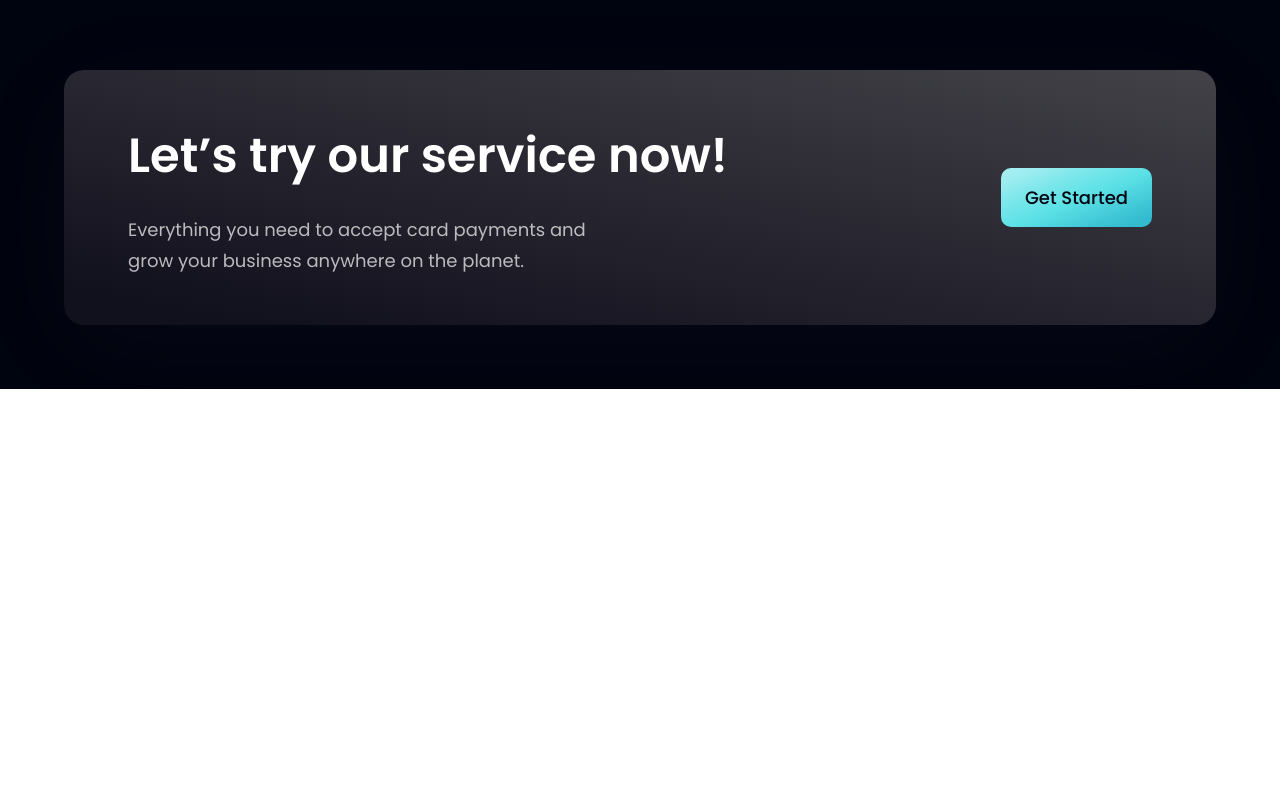
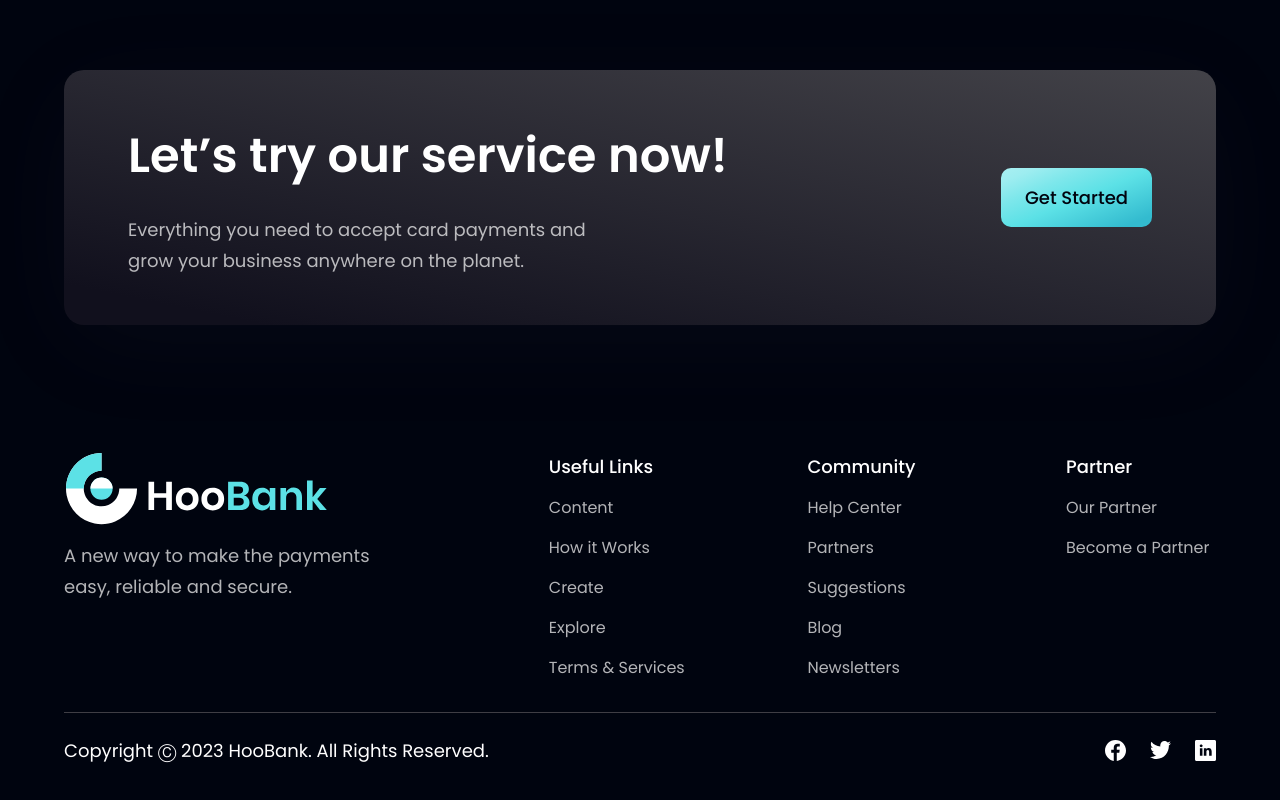
Before and after one commit to NegasiHaile/hoobank-clone, a React (Vite) app: page / in a window 1280 px wide. Shown: the part 4118-4918 px from the top of the page. Before the commit the page ends 4507 px from the top, so only its background shows below. Built offline with nearby package versions, Linux system fonts and the light colour scheme.

Commit message:
Added footer component

```diff
--- a/src/App.jsx
+++ b/src/App.jsx
@@ -9,6 +9,7 @@ import {
   Testimonials,
   Clients,
   CTA,
+  Footer,
 } from "./components";
 
 const App = () => (
@@ -34,6 +35,7 @@ const App = () => (
         <Testimonials />
         <Clients />
         <CTA />
+        <Footer />
       </div>
     </div>
   </div>
--- /dev/null
+++ b/src/components/Footer.jsx
@@ -0,0 +1,67 @@
+import styles from "../style";
+import { logo } from "../assets";
+import { footerLinks, socialMedia } from "../constants";
+
+const Footer = () => (
+  <section className={`${styles.flexCenter} ${styles.paddingY} flex-col`}>
+    <div className={`${styles.flexStart} md:flex-row flex-col mb-8 w-full`}>
+      <div className="flex-[1] flex flex-col justify-start mr-10">
+        <img
+          src={logo}
+          alt="hoobank"
+          className="w-[266px] h-[72.14px] object-contain"
+        />
+        <p className={`${styles.paragraph} mt-4 max-w-[312px]`}>
+          A new way to make the payments easy, reliable and secure.
+        </p>
+      </div>
+
+      <div className="flex-[1.5] w-full flex flex-row justify-between flex-wrap md:mt-0 mt-10">
+        {footerLinks.map((footerlink) => (
+          <div
+            key={footerlink.title}
+            className={`flex flex-col ss:my-0 my-4 min-w-[150px]`}
+          >
+            <h4 className="font-poppins font-medium text-[18px] leading-[27px] text-white">
+              {footerlink.title}
+            </h4>
+            <ul className="list-none mt-4">
+              {footerlink.links.map((link, index) => (
+                <li
+                  key={link.name}
+                  className={`font-poppins font-normal text-[16px] leading-[24px] text-dimWhite hover:text-secondary cursor-pointer ${
+                    index !== footerlink.links.length - 1 ? "mb-4" : "mb-0"
+                  }`}
+                >
+                  {link.name}
+                </li>
+              ))}
+            </ul>
+          </div>
+        ))}
+      </div>
+    </div>
+
+    <div className="w-full flex justify-between items-center md:flex-row flex-col pt-6 border-t-[1px] border-t-[#3F3E45]">
+      <p className="font-poppins font-normal text-center text-[18px] leading-[27px] text-white">
+        Copyright Ⓒ 2023 HooBank. All Rights Reserved.
+      </p>
+
+      <div className="flex flex-row md:mt-0 mt-6">
+        {socialMedia.map((social, index) => (
+          <img
+            key={social.id}
+            src={social.icon}
+            alt={social.id}
+            className={`w-[21px] h-[21px] object-contain cursor-pointer ${
+              index !== socialMedia.length - 1 ? "mr-6" : "mr-0"
+            }`}
+            onClick={() => window.open(social.link)}
+          />
+        ))}
+      </div>
+    </div>
+  </section>
+);
+
+export default Footer;
--- a/src/components/index.js
+++ b/src/components/index.js
@@ -7,6 +7,7 @@ import CardDeal from "./CardDeal";
 import Testimonials from "./Testimonials";
 import Clients from "./Clients";
 import CTA from "./CTA";
+import Footer from "./Footer";
 
 export {
   Navbar,
@@ -18,4 +19,5 @@ export {
   Testimonials,
   Clients,
   CTA,
+  Footer,
 };
--- a/src/constants/index.js
+++ b/src/constants/index.js
@@ -1,4 +1,19 @@
-import { people01, people02, people03, facebook, instagram, linkedin, twitter, airbnb, binance, coinbase, dropbox, send, shield, star  } from "../assets";
+import {
+  people01,
+  people02,
+  people03,
+  facebook,
+  instagram,
+  linkedin,
+  twitter,
+  airbnb,
+  binance,
+  coinbase,
+  dropbox,
+  send,
+  shield,
+  star,
+} from "../assets";
 
 export const navLinks = [
   {
@@ -156,24 +171,19 @@ export const footerLinks = [
 
 export const socialMedia = [
   {
-    id: "social-media-1",
-    icon: instagram,
-    link: "https://www.instagram.com/",
-  },
-  {
     id: "social-media-2",
     icon: facebook,
-    link: "https://www.facebook.com/",
+    link: "https://github.com/NegasiHaile",
   },
   {
     id: "social-media-3",
     icon: twitter,
-    link: "https://www.twitter.com/",
+    link: "https://www.twitter.com/NegasiHaile3",
   },
   {
     id: "social-media-4",
     icon: linkedin,
-    link: "https://www.linkedin.com/",
+    link: "https://www.linkedin.com/in/negasi-haile-173690210/",
   },
 ];
 
```
